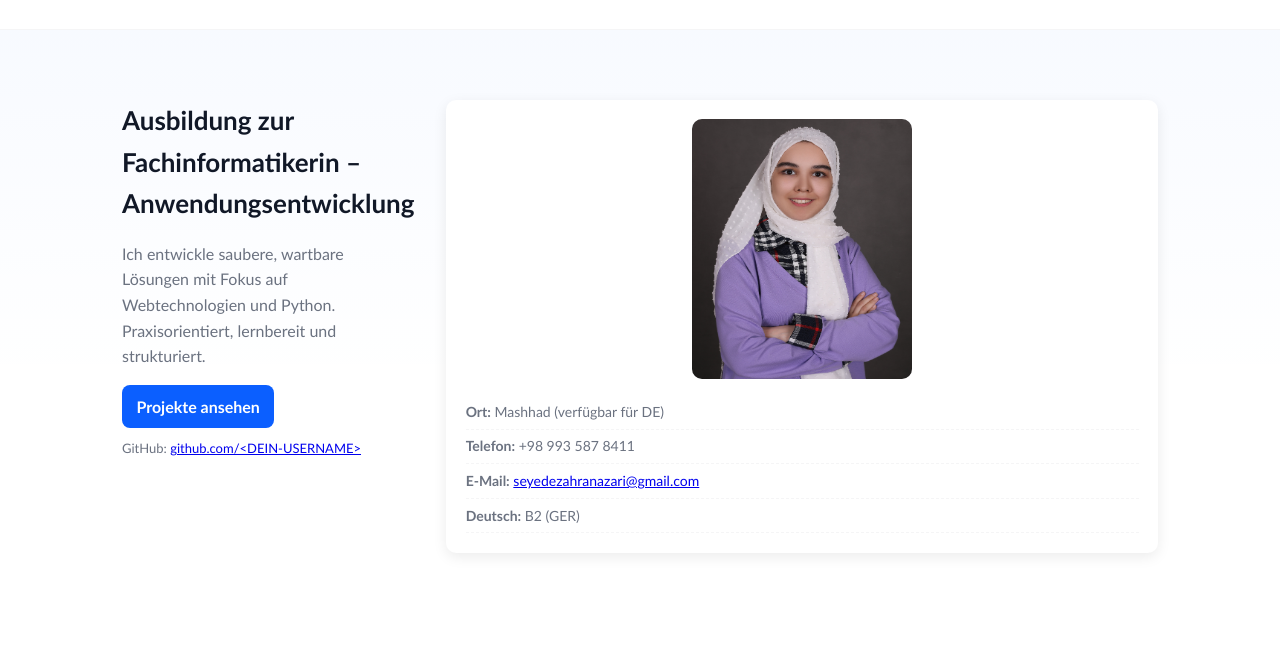
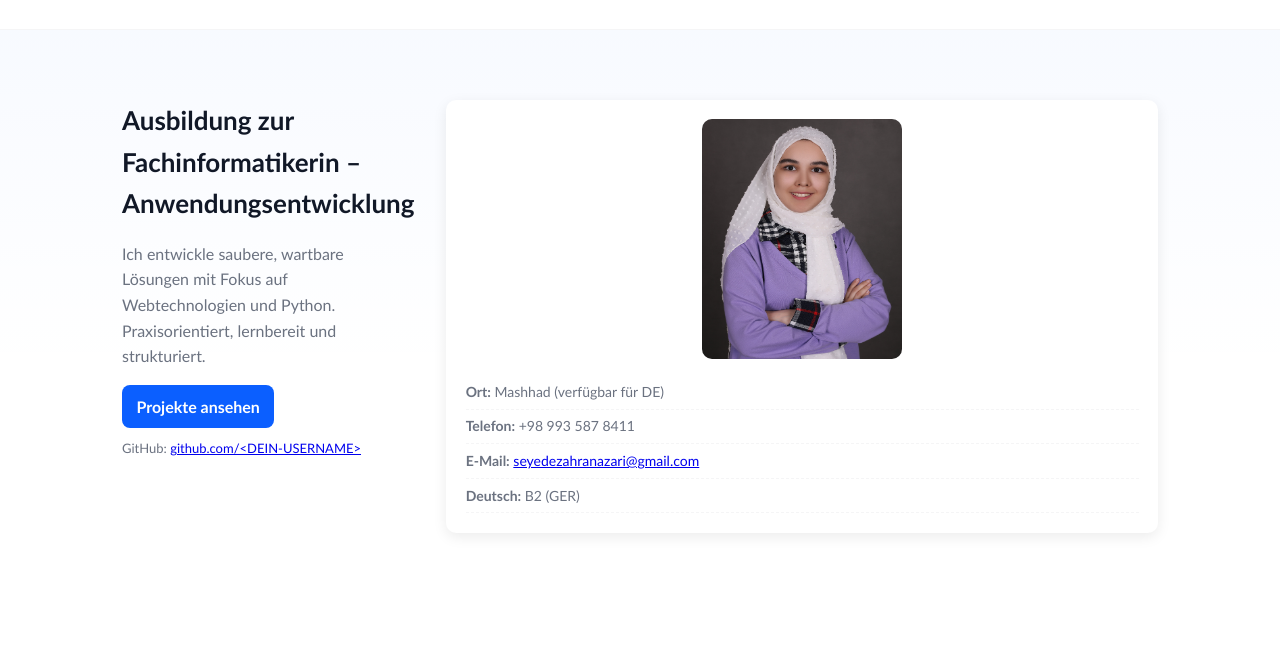
Before and after one commit to zahra8113/portfolio, a plain HTML site: page index.html in a window 1280 px wide. Shown: the part 91-740 px from the top of the page. Drawn offline with Linux system fonts and the light colour scheme.

Commit message:
styles.css

```diff
--- a/styles.css
+++ b/styles.css
@@ -30,8 +30,8 @@
   .btn.ghost{background:transparent;color:var(--accent);border:1px solid var(--glass)}
   .btn.small{padding:.35rem .6rem;font-size:13px;border-radius:6px}
 
-  .card-profile{background:var(--bg);border-radius:10px;box-shadow:0 4px 14px rgba(0,0,0,0.08);padding:1.2rem;width:260%;text-align:left}
-  .profile-photo{width: 220px;height:260px;border-radius:10px;object-fit:top;background:#eee;margin: 0 auto 1rem auto; display: block;}
+  .card-profile{background:var(--bg);border-radius:10px;box-shadow:0 4px 14px rgba(0,0,0,0.08);padding:1.2rem;width:240%;text-align:left}
+  .profile-photo{width: 200px;height:240px;border-radius:10px;object-fit:top; objekt-position:tpo;background:#eee;margin: 0 auto 1rem auto; display: block;}
   .profile-list{list-style:none;padding:0;margin:0;margin-top:.6rem;font-size:14px;color:var(--muted)}
   .profile-list li{padding:0.35rem 0;border-bottom:1px dashed var(--glass)}
 
```
